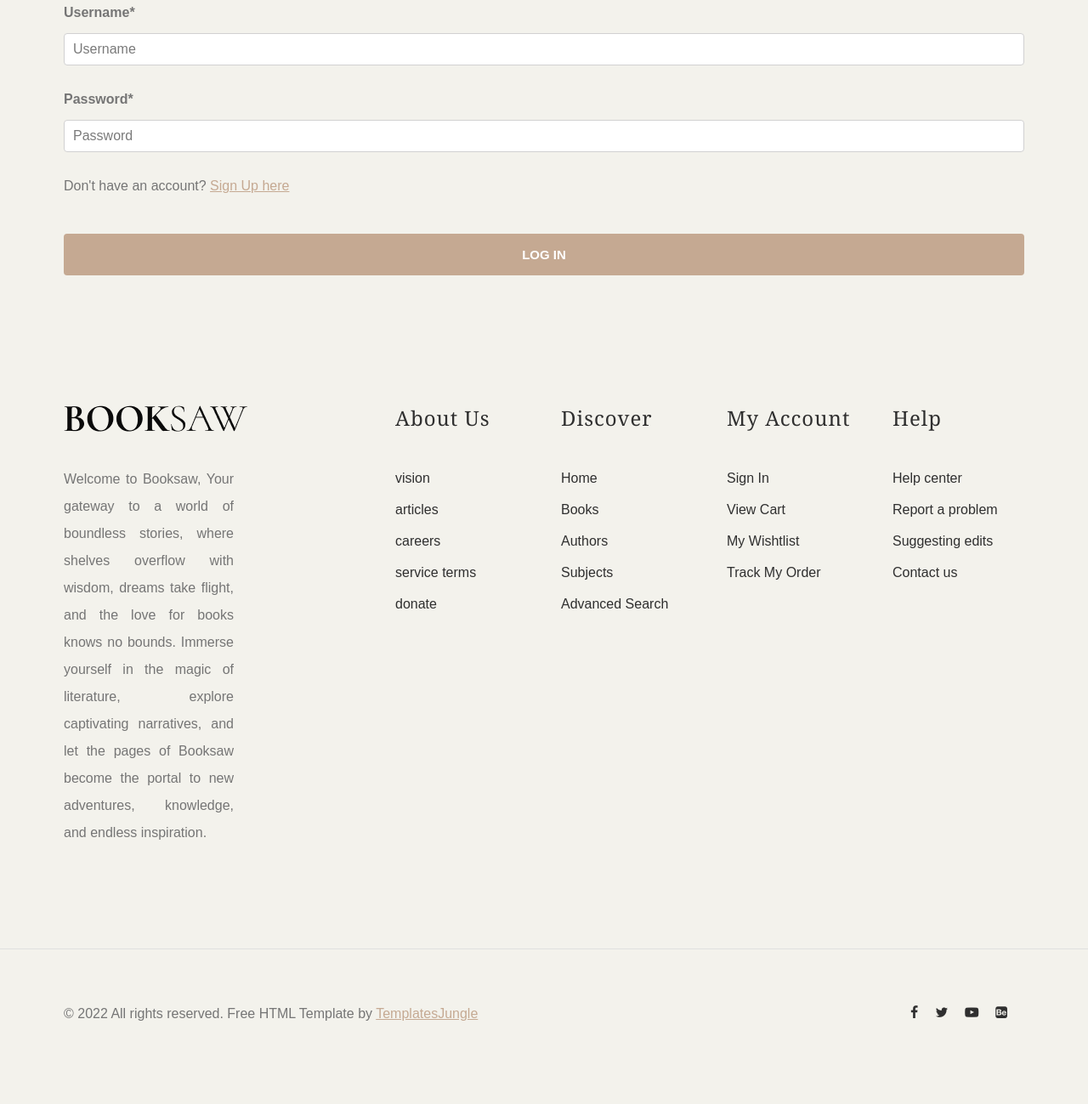
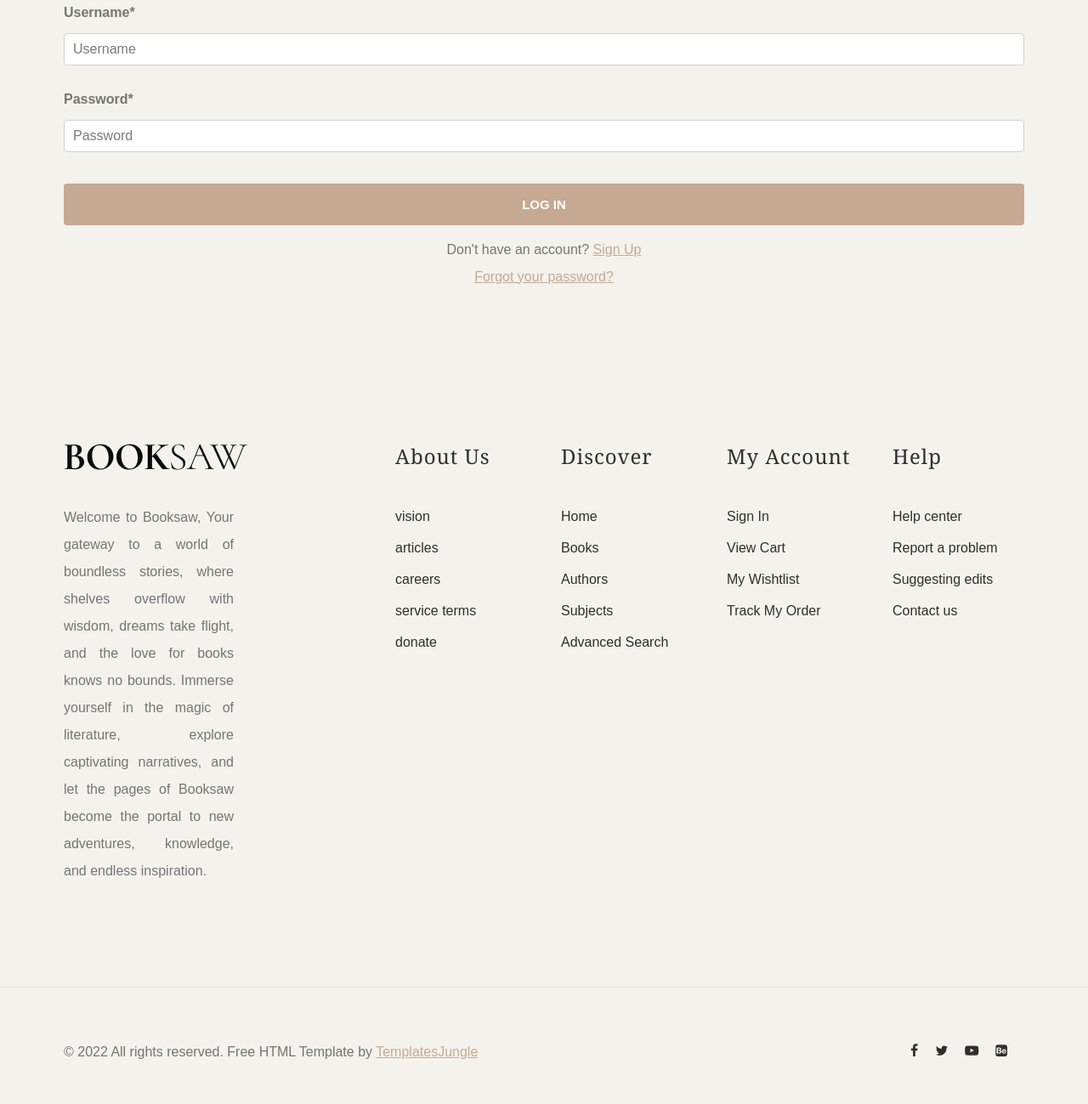
Before and after one commit to SaugatMgr/BookStore, a Django app: page /accounts/login/?next=/accounts/password-change/done/ in a window 1280 px wide. Shown: the part 343-1642 px from the top of the page at 85% size. Before the commit the page ends 1597 px from the top, so only its background shows below. Run offline with Django 4.2, Linux system fonts and the light colour scheme; some libraries are stand-ins or nearby versions; some web fonts are replaced.

Commit message:
change password link

```diff
--- a/templates/registration/login.html
+++ b/templates/registration/login.html
@@ -20,10 +20,17 @@
                     {{ form.password.errors }}
                 </div>
                 <div class="col-md-12">
-                    <p>Don't have an account? <a href="">Sign Up here</a></p>
                     <input class="btn btn-rounded btn-large btn-full"
-                        type="submit"
-                        value="Log In" />
+                    type="submit"
+                    value="Log In" />
+                    <p style="text-align:center;">
+                        Don't have an account?
+                        <a href="{% url 'signup' %}">
+                            Sign Up
+                        </a><br>
+                    <a href="{% url 'password_reset' %}">
+                        Forgot your password?</p>
+                    </a>
                 </div>
             </div>
         </form>
```
